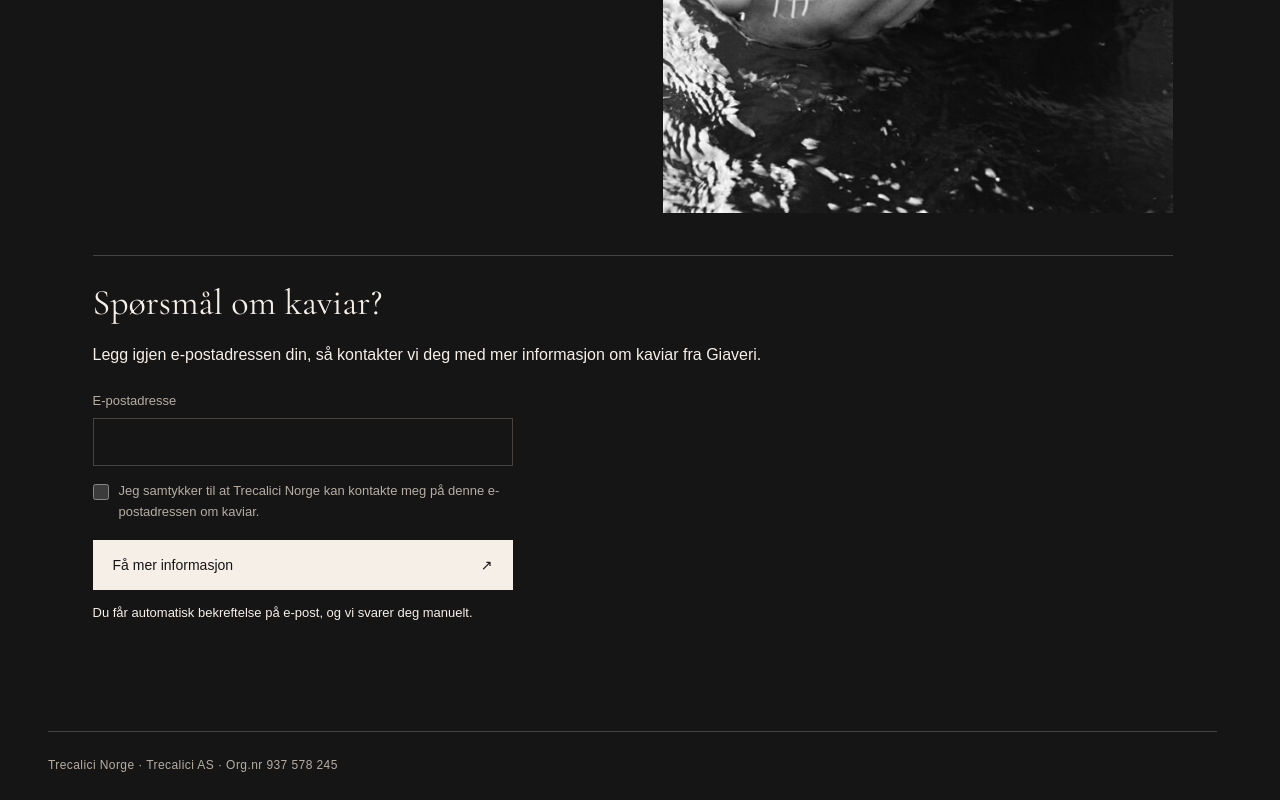
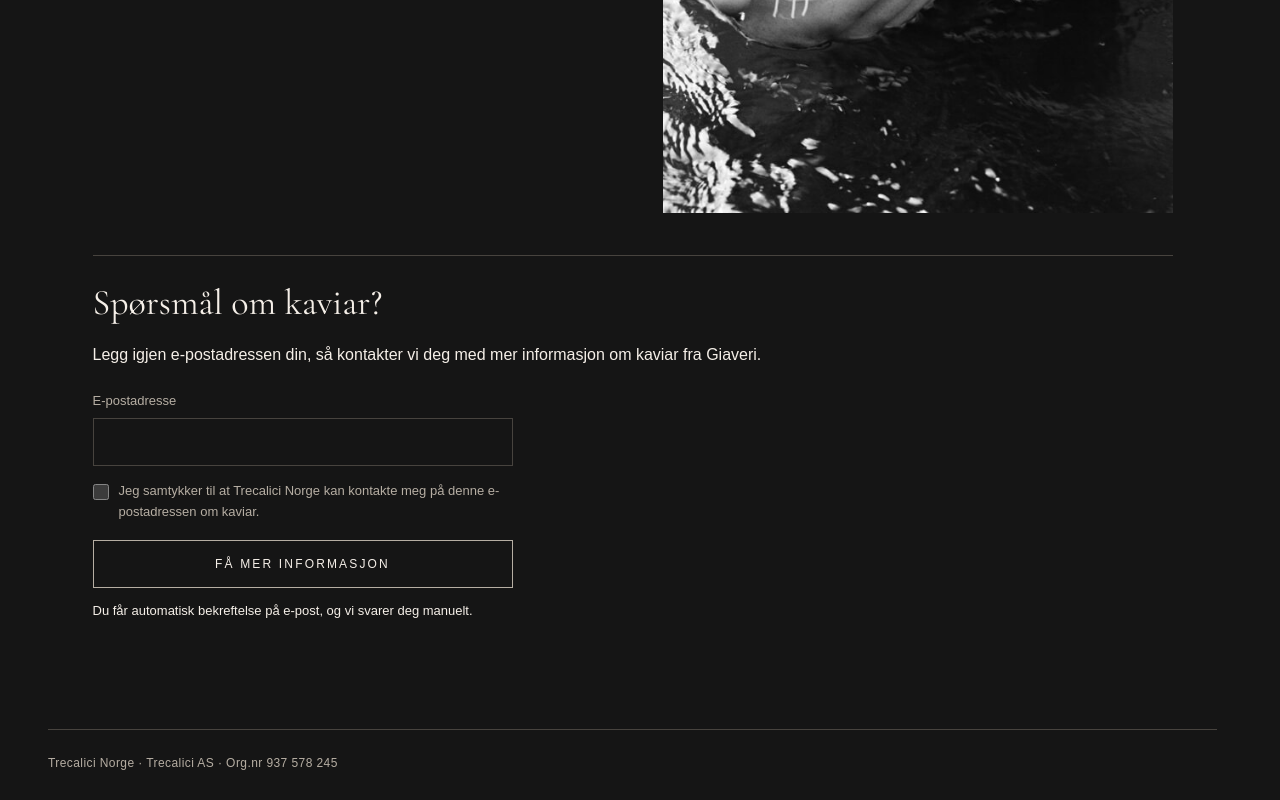
Before and after one commit to j4hr3n/trecalici-no, a plain HTML site: page site/kaviar/index.html in a window 1280 px wide. Shown: the part 2079-2879 px from the top of the page. Drawn offline with Linux system fonts and the light colour scheme.

Commit message:
Restyle form buttons as quiet outlined controls
The cream-filled buttons with a trailing arrow felt heavy against the
site's hairline and serif aesthetic. Replace them with a hairline
outline, the tracked uppercase label used elsewhere, and a fade to
cream fill on hover. Drop the arrow: it read as navigation on a
submit button.

```diff
--- a/site/assets/styles.css
+++ b/site/assets/styles.css
@@ -142,20 +142,25 @@ nav a:hover { text-decoration: underline; }
 .request h2 { font-size: 2.1875rem; }
 .request > p:not(.eyebrow) { color: var(--muted); font-size: .875rem; }
 .button {
-  display: flex;
-  justify-content: space-between;
+  display: inline-flex;
+  justify-content: center;
   align-items: center;
-  gap: 16px;
-  padding: 15px 20px;
-  background: var(--text);
-  color: var(--bg);
-  font-size: .875rem;
+  gap: 10px;
+  padding: 13px 24px;
+  background: transparent;
+  color: var(--text);
+  border: 1px solid var(--muted);
+  font-size: .75rem;
+  letter-spacing: .18em;
+  text-transform: uppercase;
   margin: 30px 0 12px;
-  min-height: 50px;
+  min-height: 48px;
   text-decoration: none;
+  transition: background-color .2s ease, color .2s ease, border-color .2s ease;
 }
-.button:hover { color: var(--bg); background: #fff; text-decoration: underline; }
-button.button { width: 100%; border: 0; cursor: pointer; font-family: var(--sans); }
+.button:hover { background: var(--text); color: var(--bg); border-color: var(--text); }
+.button:focus-visible { outline: 2px solid var(--text); outline-offset: 3px; }
+button.button { width: 100%; cursor: pointer; font-family: var(--sans); }
 .signup label { display: block; margin: 18px 0 6px; font-size: .8125rem; color: var(--muted); }
 .signup input[type="email"] {
   width: 100%;
--- a/site/kaviar/index.html
+++ b/site/kaviar/index.html
@@ -62,7 +62,7 @@
         <input type="email" id="epost" name="email" required autocomplete="email">
         <label class="consent"><input type="checkbox" name="samtykke" value="ja" required> Jeg samtykker til at Trecalici Norge kan kontakte meg på denne e-postadressen om kaviar.</label>
         <p hidden><label>La dette feltet stå tomt<input type="text" name="_honey"></label></p>
-        <button class="button" type="submit">Få mer informasjon <span aria-hidden="true">↗</span></button>
+        <button class="button" type="submit">Få mer informasjon</button>
         <p class="small">Du får automatisk bekreftelse på e-post, og vi svarer deg manuelt.</p>
       </form>
     </section>
```
Also changed, not shown: site/sjelden-vin/index.html (+1 -1 lines), site/vinglass/index.html (+1 -1 lines).
